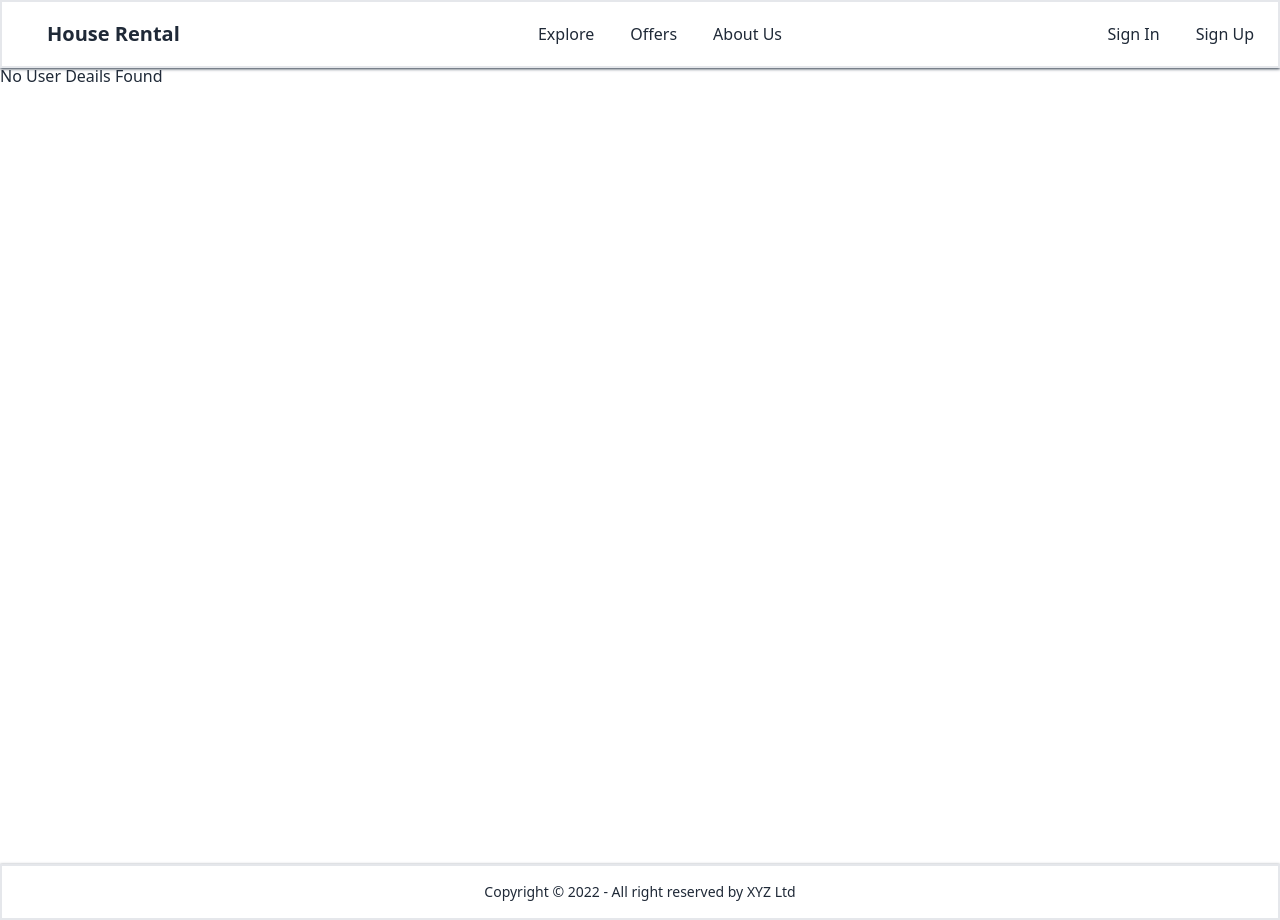
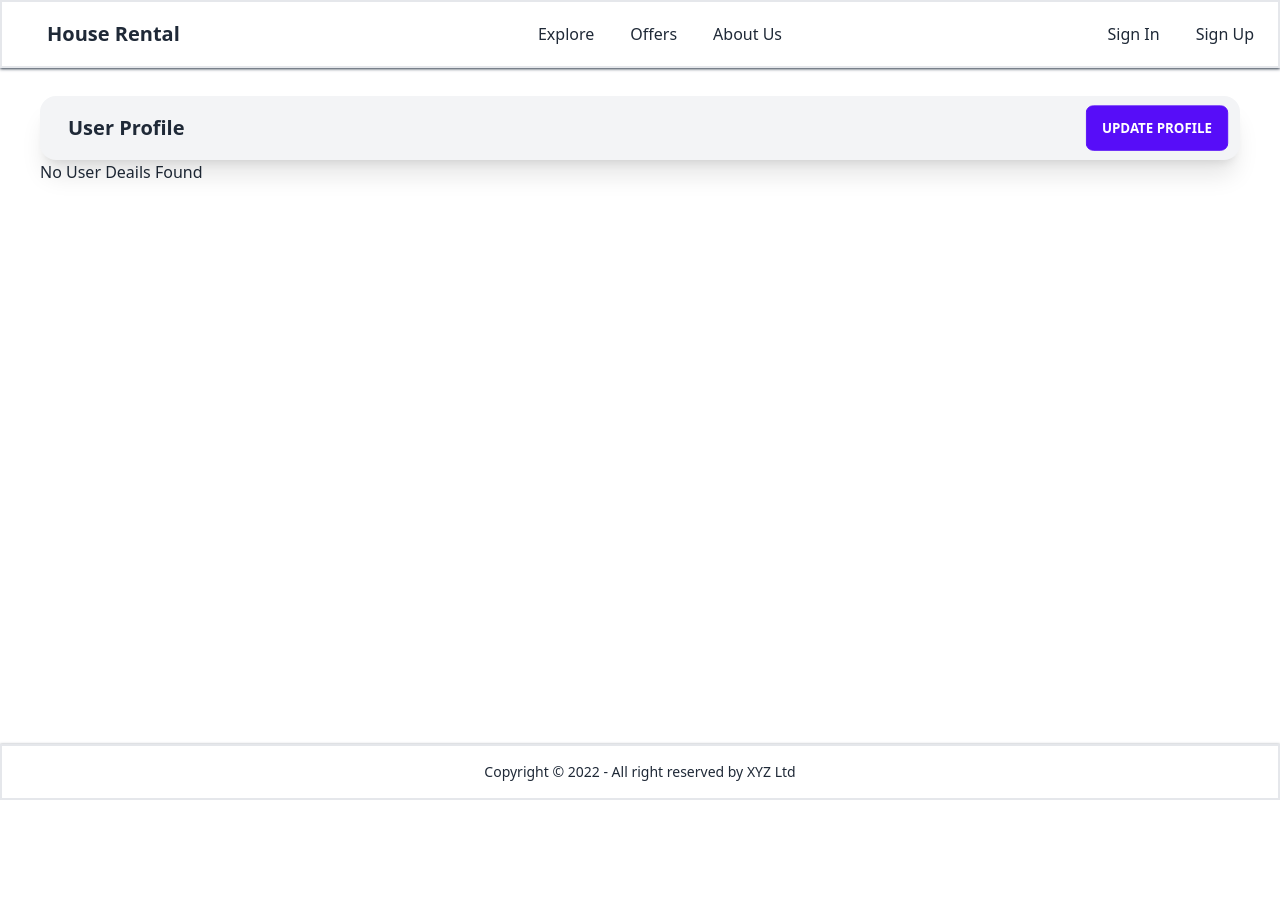
Before and after one commit to dhavalgajera48/house-rental, a React (Create React App) app: page /profile in a window 1280 px wide. After the commit the page ends 800 px from the top, so only its background shows below. Built offline with nearby package versions, Linux system fonts and the light colour scheme.

Commit message:
Profile Page

```diff
--- a/src/pages/Profile.js
+++ b/src/pages/Profile.js
@@ -7,11 +7,34 @@ function Profile() {
   const { users } = useContext(UserContext)
 
   return (
-    <section className="flex mt-16 flex-col md:flex-row h-screen items-center">
+    <section className="flex mt-24 mb-8 flex-col md:flex-row">
 
-    <div className="bg-white hidden lg:block w-full md:w-1/2 xl:w-2/3 h-screen">
+      <div className="bg-white hidden lg:block w-full mx-10">
+        <div class="card bg-gray-100 shadow-xl">
+
+          <div class="card-body px-2 py-2">
+
+            <div class="flex flex-row">
+              <div class="basis-1/2 ml-5 justify-start content-center">
+                  <h2 className="card-title align-middle py-2">User Profile</h2>
+                {/* </div> */}
+              </div>
+
+              <div class="basis-1/2">
+                <div class="card-actions justify-end">
+                  <button class="btn btn-primary">
+                    Update Profile
+                  </button>
+                </div>
+              </div>
+            </div>
+          </div>
+
+
+        </div>
         {users ? (
           <main>
+
             <p >User Name : {users.displayName ? users.displayName : '-'}</p>
             <p >Email ID : {users.email}</p>
           </main>
```
Lines whose indentation alone changed are shown as unchanged.
